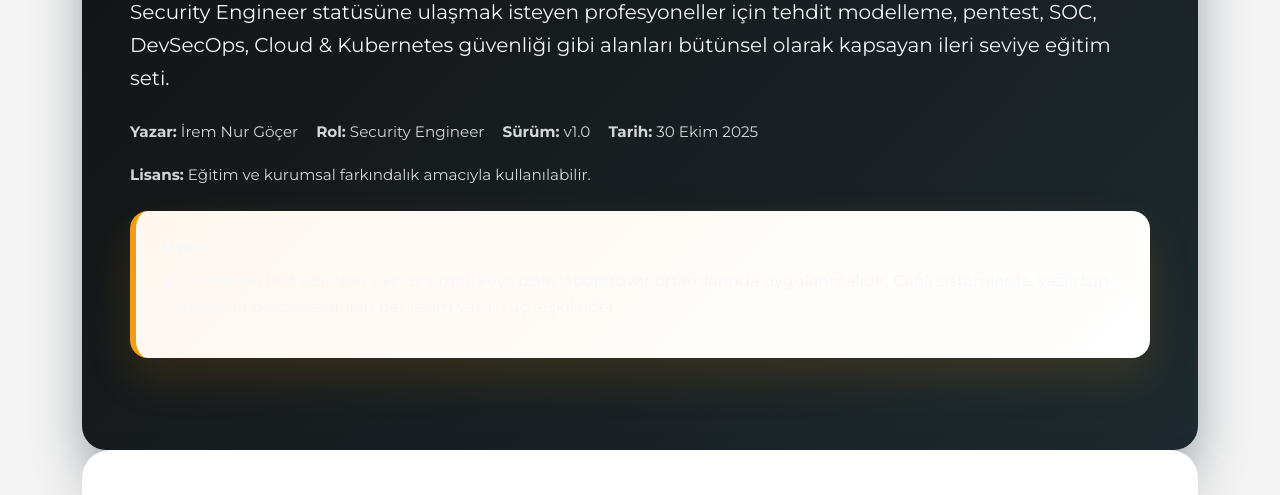
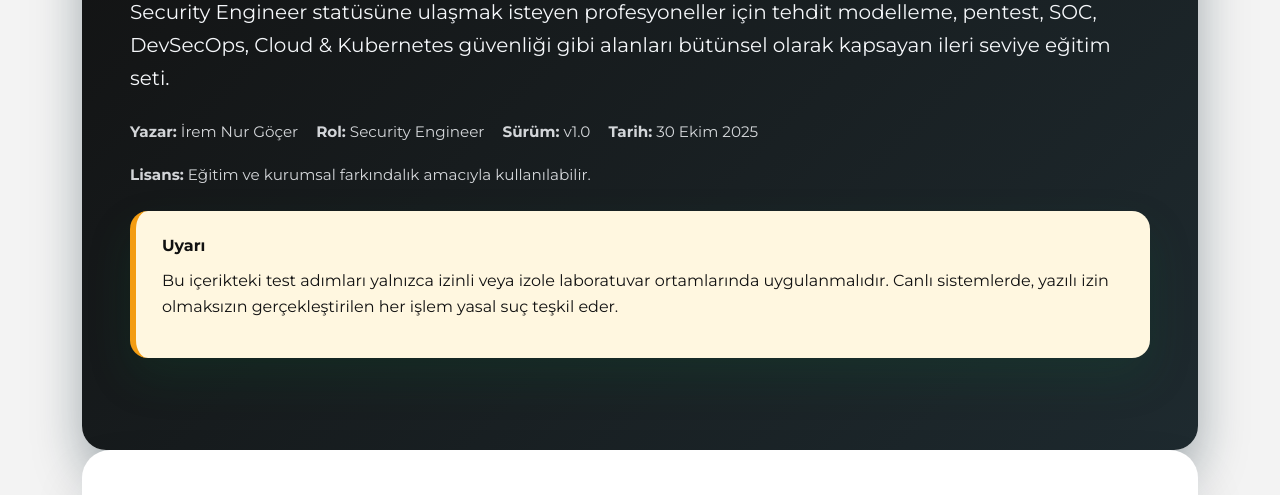
Before and after one commit to iremnurgocer/iremnurgocer.github.io, a plain HTML site: page blogs/security-engineer-training.html in a window 1280 px wide. Shown: the part 270-765 px from the top of the page. Drawn offline with nearby package versions, Linux system fonts and the light colour scheme.

Commit message:
Refactor security-engineer-training.html for improved structure and readability

```diff
--- a/blogs/security-engineer-training.html
+++ b/blogs/security-engineer-training.html
@@ -85,15 +85,30 @@
             box-shadow: 0 20px 44px rgba(12, 99, 58, 0.18);
         }
         .callout strong {
+            color: inherit;
             display: block;
             font-weight: 700;
             margin-bottom: 8px;
         }
+        .blog-hero .callout {
+            color: #111; /* kutu içindeki yazıyı koyu yap */
+            background: #fff7e0; /* kontrast yarat */
+            margin-top: 24px;
+        }
+
         .warning {
-            background: linear-gradient(135deg, #fff7f0 0%, #ffffff 100%);
+            background: linear-gradient(135deg, #ffe3c7 0%, #fff8ef 100%);
             border-left: 6px solid #f39c12;
-            box-shadow: 0 20px 44px rgba(204, 133, 15, 0.16);
         }
+        .blog-hero .warning {
+            color: #000;
+        }
+        .warning-box {
+            background: #fff4e5;
+            border-left: 6px solid #f39c12;
+        }
+
+
         .section-grid {
             display: grid;
             grid-template-columns: repeat(auto-fit, minmax(240px, 1fr));
@@ -207,7 +222,7 @@
             <span><strong>Tarih:</strong> 30 Ekim 2025</span>
             <span><strong>Lisans:</strong> Eğitim ve kurumsal farkındalık amacıyla kullanılabilir.</span>
         </div>
-        <div class="callout warning mt-4">
+        <div class="callout warning-box">
             <strong>Uyarı</strong>
             <p>Bu içerikteki test adımları yalnızca izinli veya izole laboratuvar ortamlarında uygulanmalıdır. Canlı sistemlerde, yazılı izin olmaksızın gerçekleştirilen her işlem yasal suç teşkil eder.</p>
         </div>
```
